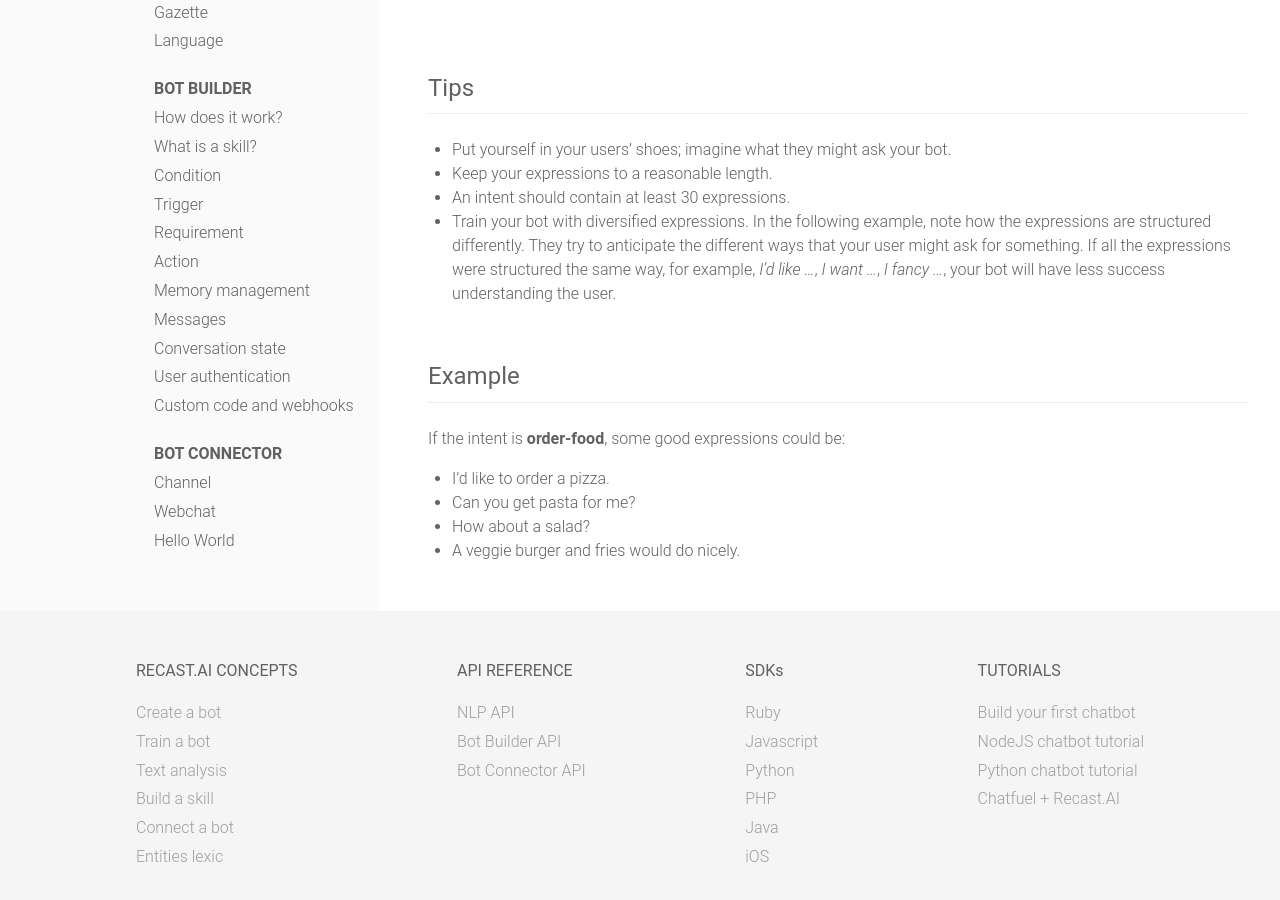
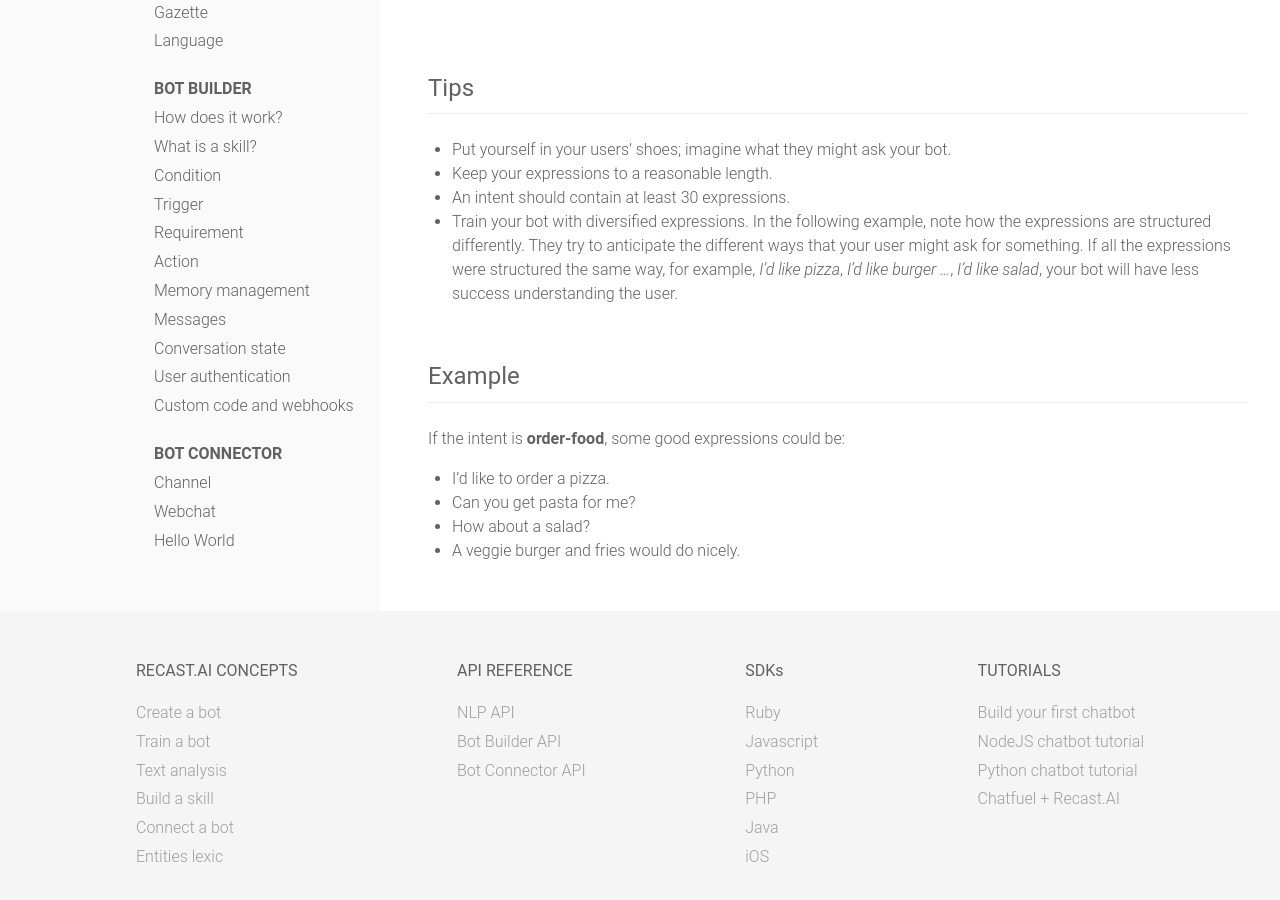
Before and after one commit to SAP-archive/docs, a Jekyll site: the page built from concepts/nlp_lexic/expression.md, in a window 1280 px wide and 900 px high, scrolled down 494 px. Built offline with Jekyll 4.4.1, drawn with Linux system fonts in a browser that asks for light colours; nearby versions of some CDN libraries; a style sheet for code colours, icons or effects is not loaded.

Commit message:
Update expression.md

```diff
--- a/concepts/nlp_lexic/expression.md
+++ b/concepts/nlp_lexic/expression.md
@@ -14,7 +14,7 @@ In an expression, you can annotate entities to make them appear in the Recast.AI
 * Put yourself in your users’ shoes; imagine what they might ask your bot.
 * Keep your expressions to a reasonable length.
 * An intent should contain at least 30 expressions.
-* Train your bot with diversified expressions. In the following example, note how the expressions are structured differently. They try to anticipate the different ways that your user might ask for something. If all the expressions were structured the same way, for example, _I'd like …_, _I want …_, _I fancy …_, your bot will have less success understanding the user.
+* Train your bot with diversified expressions. In the following example, note how the expressions are structured differently. They try to anticipate the different ways that your user might ask for something. If all the expressions were structured the same way, for example, _I'd like pizza_, _I'd like burger …_, _I'd like salad_, your bot will have less success understanding the user.
 
 ## Example
 
```
